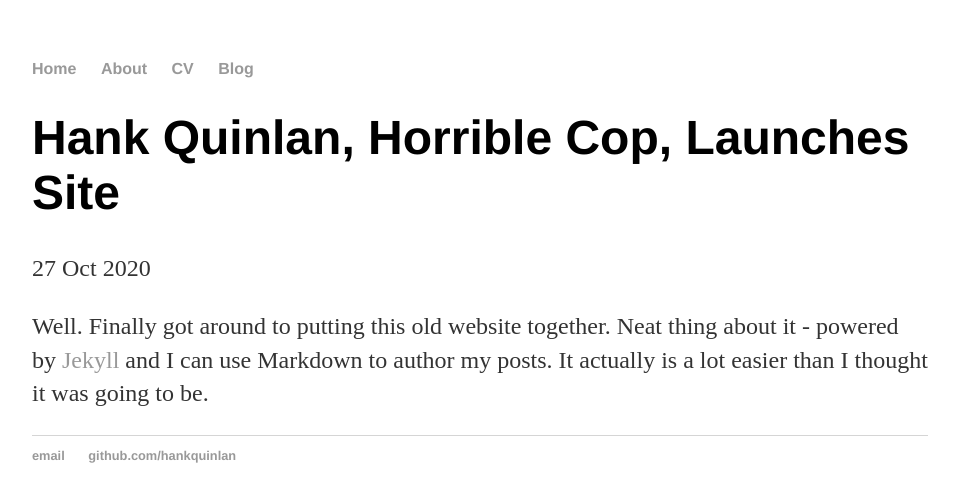
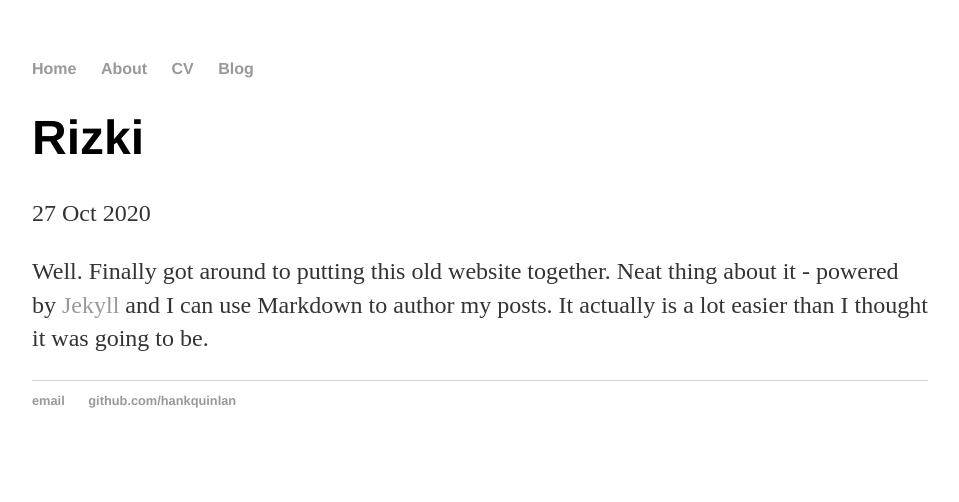
Before and after one commit to rnfitriansyah/rnfitriansyah.github.io, a Jekyll site: the page built from _posts/2020-10-27-rizki-first-site.md, in a window 1280 px wide. Shown: the top 502 px of the page, without its empty margins (160-1119 px from the left). Built offline with Jekyll 4.4.1, drawn with Linux system fonts in a browser that asks for light colours.

Commit message:
Update 2020-10-27-rizki-first-site.md

```diff
--- a/_posts/2020-10-27-rizki-first-site.md
+++ b/_posts/2020-10-27-rizki-first-site.md
@@ -1,6 +1,6 @@
 ---
 layout: post
-title: "Hank Quinlan, Horrible Cop, Launches Site"
+title: "Rizki"
 date: 2020-10-27
 ---
 
```
